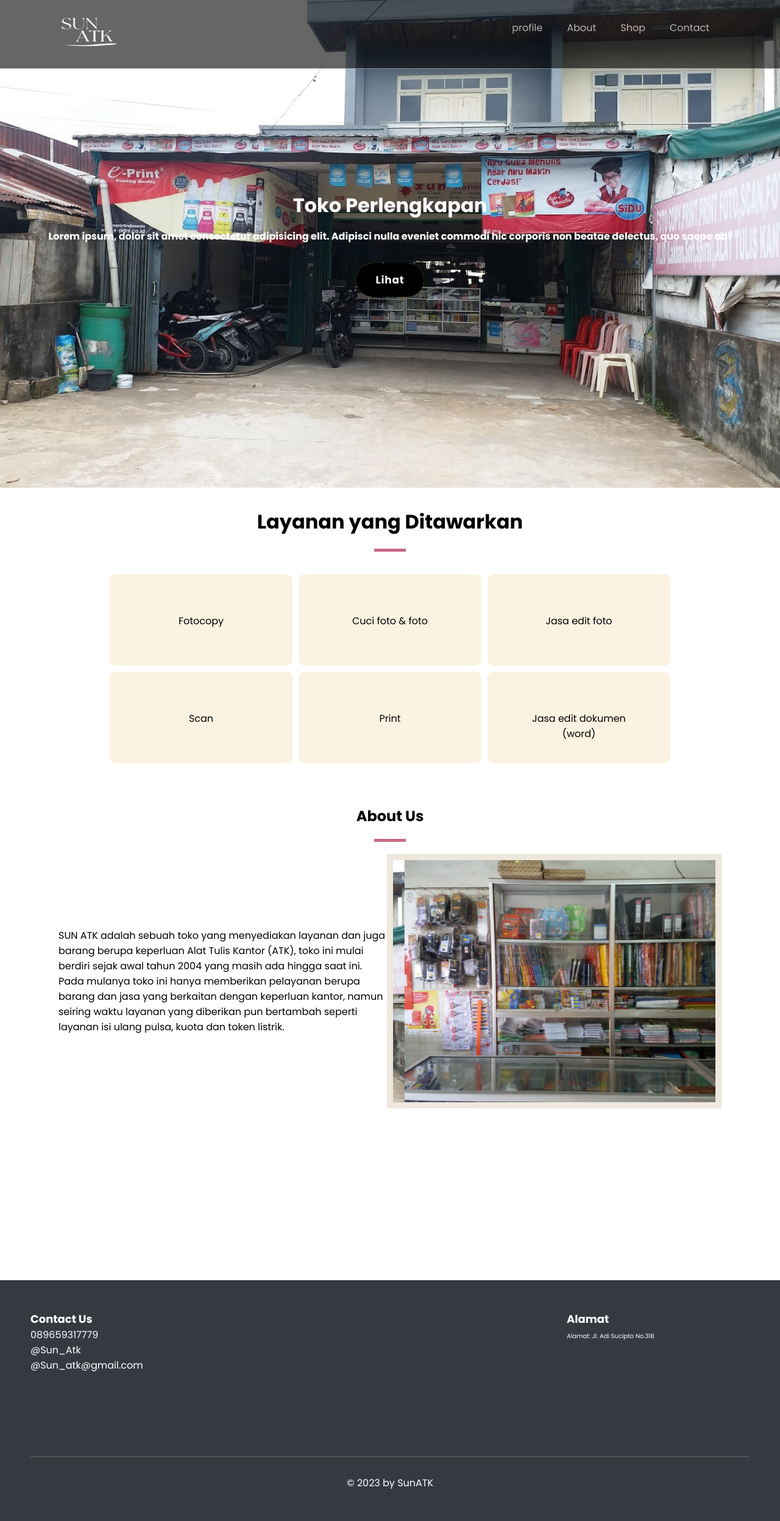
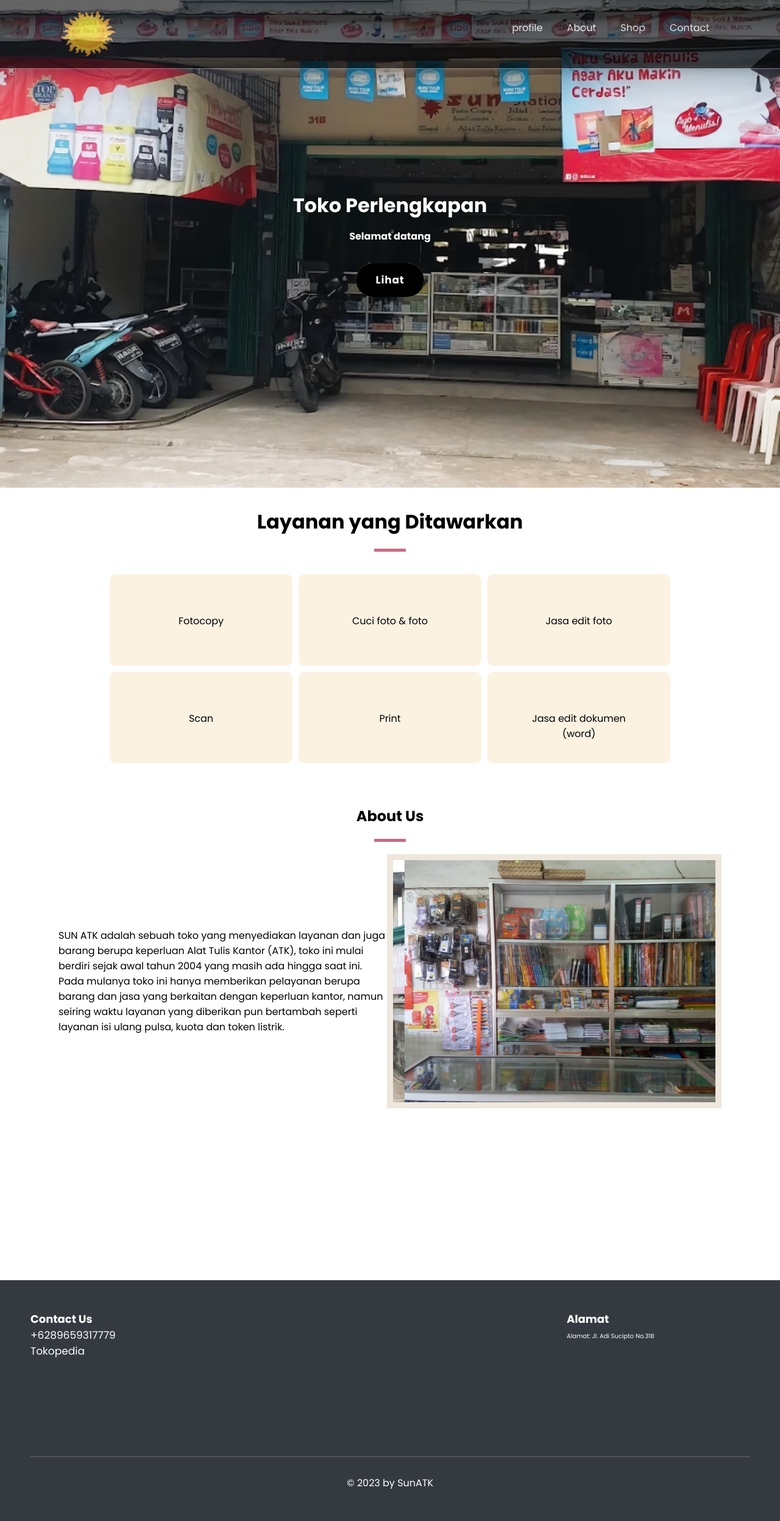
Before and after one commit to DustinTiovino/Tugas-web, a PHP site: page /Homepage.html in a window 1280 px wide. Shown: the whole page at 61% size. Run offline with PHP 8.4, Linux system fonts and the light colour scheme; some libraries are stand-ins or nearby versions; grey boxes are pictures that could not be loaded.

Commit message:
logo, background, contact

```diff
--- a/Homepage.html
+++ b/Homepage.html
@@ -21,7 +21,7 @@
     <nav>
       <div class="layar-dalam">
         <div class="logo">
-          <a href=""><img src="assets/whitelogo.png" class="putih" /></a>
+          <a href=""><img src="assets/Logo.png" class="putih" /></a>
           <!-- <a href=""><img src="assets/blacklogo.png" class="hitam" /></a> -->
         </div>
         <div class="menu">
@@ -39,11 +39,7 @@
       <section class="profile" id="profile">
         <main class="content">
           <h1>Toko Perlengkapan</h1>
-          <p>
-            Lorem ipsum, dolor sit amet consectetur adipisicing elit. Adipisci
-            nulla eveniet commodi hic corporis non beatae delectus, quo saepe
-            ab!
-          </p>
+          <p>Selamat datang</p>
           <button><span>Lihat</span></button>
         </main>
       </section>
@@ -93,10 +89,15 @@
         <div class="layar-dalam">
           <div>
             <h5>Contact Us</h5>
-
-            <p>089659317779</p>
-            <p>@Sun_Atk</p>
-            <p>@Sun_atk@gmail.com</p>
+            <a href="https://wa.me/+6289659317779" style="font-size: 17px"
+              >+6289659317779</a
+            >
+            <br />
+            <a
+              href="https://www.tokopedia.com/sunstationeries"
+              style="font-size: 17px"
+              >Tokopedia</a
+            >
           </div>
           <div>
             <div class="alamat">
--- a/style.css
+++ b/style.css
@@ -101,7 +101,7 @@
 .profile {
   min-height: 100vh;
   display: flex;
-  background-image: url("assets/foto_toko.jpg");
+  background-image: url("assets/toko-edit.png");
   background-repeat: no-repeat;
   align-items: center;
   background-size: cover;
```
Also changed, not shown: assets/Logo.png (added), assets/toko-edit.png (added).
